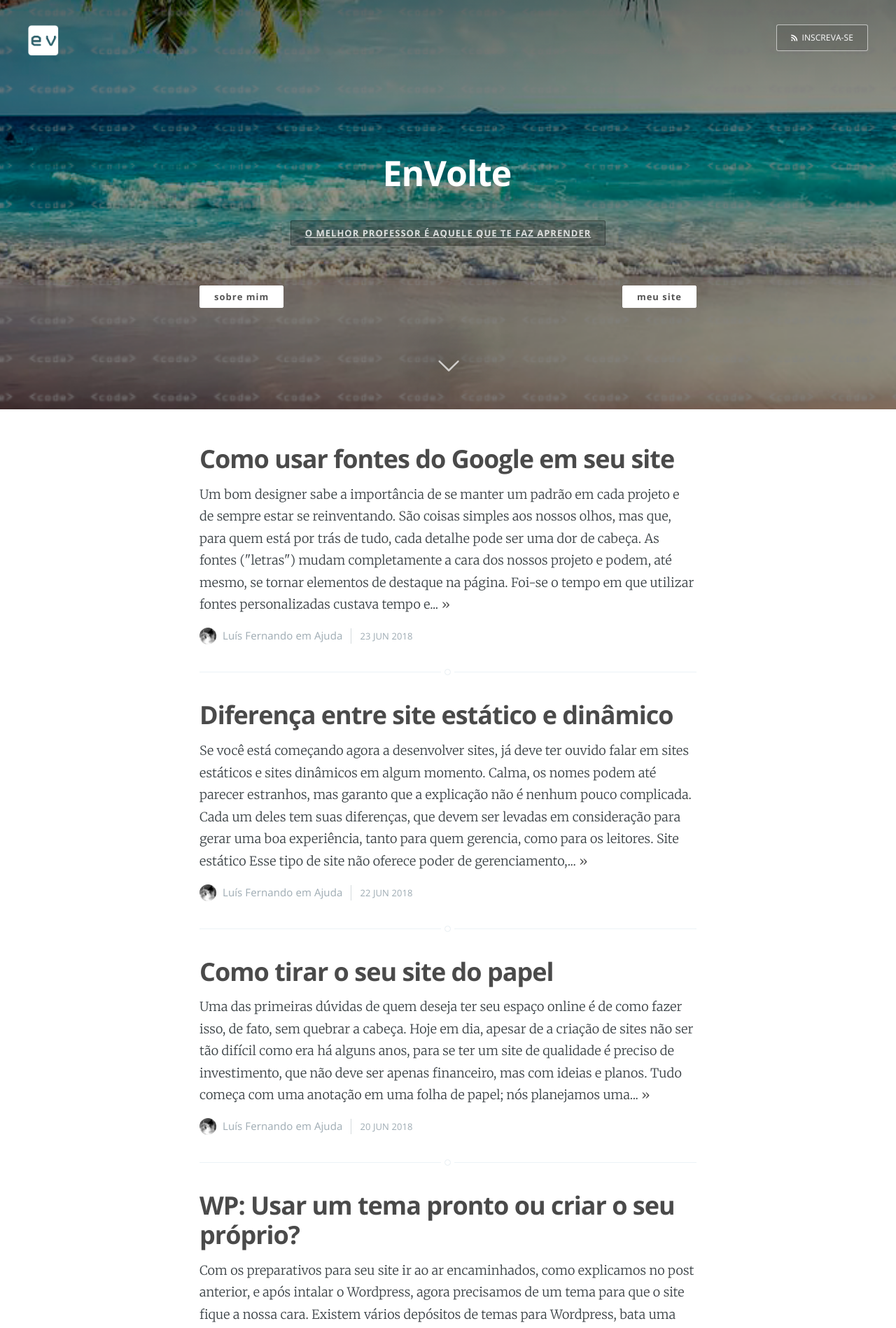
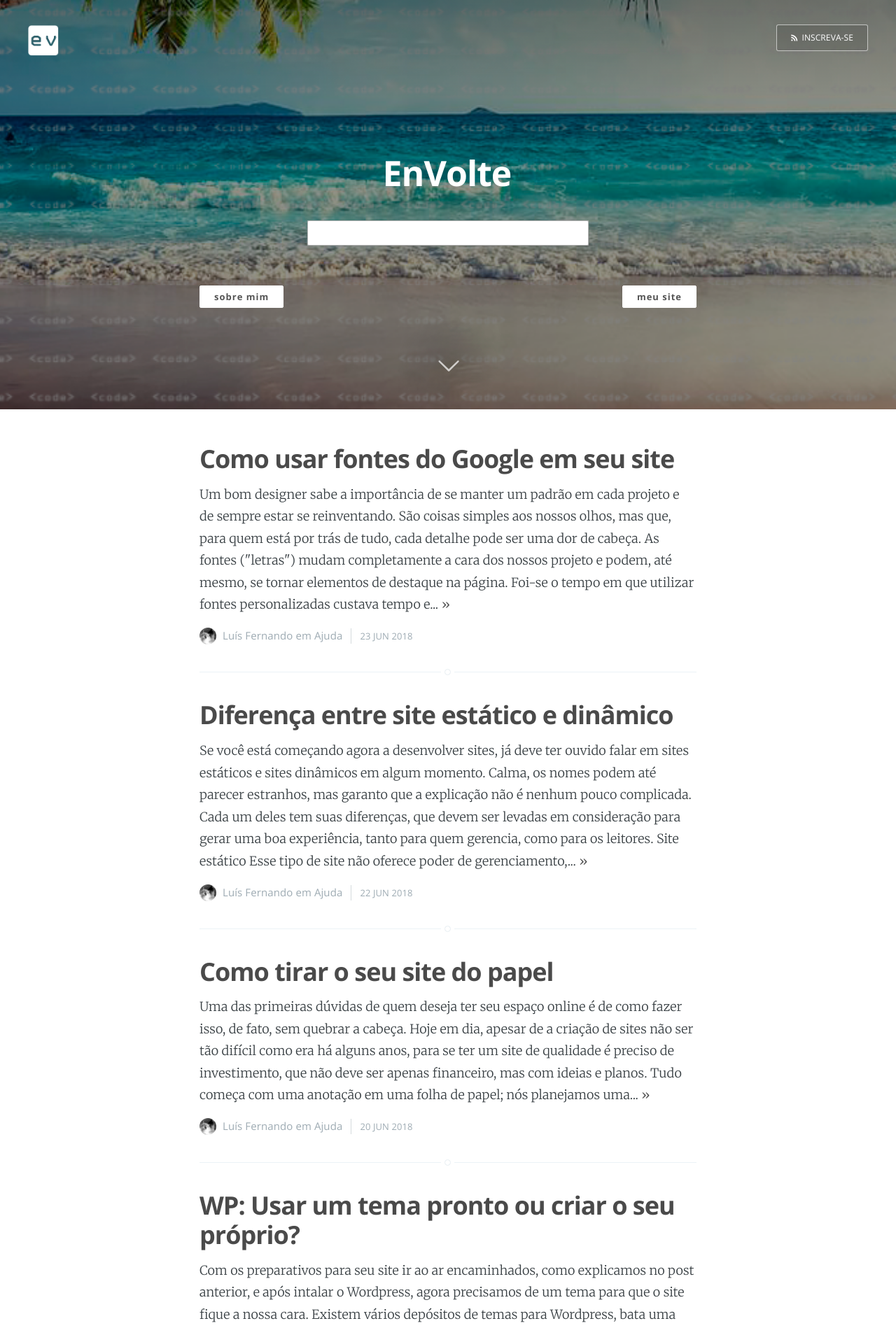
Before and after one commit to EnVolte/envolte.github.io, a Jekyll site: the page built from index.html, in a window 1280 px wide. Shown: the top 1898 px of the page at 70% size. Built offline with Jekyll 4.4.1, drawn with Linux system fonts in a browser that asks for light colours; the list of posts is cut into pages by our own code.

Commit message:
Update index.html

```diff
--- a/index.html
+++ b/index.html
@@ -20,7 +20,7 @@ about: 'about.html'
         <div class="main-header-content inner"><br>
             <h1 class="page-title">{{ site.name }}</h1>
             <h2 style="" class="page-description"><br>
-                <span style="font-family: Open Sans; border: 1px solid rgba(0,0,0,0.3); text-decoration-color: rgba(0,0,0,0.2); background: rgba(0,0,0,0.2); border-radius: 2px; text-transform: uppercase; font-weight: bold; font-size: 1.3rem; padding: 8px 20px; letter-spacing: 1px; overflow: hidden;" id="titulo"></span><br>
+                <span style="font-family: Open Sans; border: 1px solid rgba(0,0,0,0.3); text-decoration-color: rgba(0,0,0,0.2); background: #fff; border-radius: 2px; text-transform: lowercase; font-weight: bold; font-size: 1.3rem; padding: 8px 20px; letter-spacing: 1px; overflow: hidden;" id="titulo"></span><br>
             </h2>
 
             <h2 class="page-description"><br><br>
```
